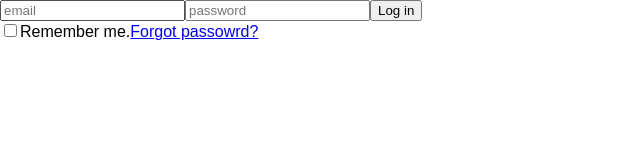
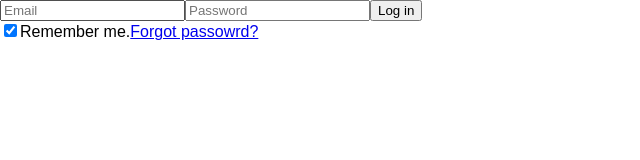
Before and after one commit to prathusingh/Socio, a React (Create React App) app in the folder client/: page /login in a window 1280 px wide. Shown: the top 160 px of the page, without its empty margins (0-640 px from the left). Built offline with nearby package versions, Linux system fonts and the light colour scheme.

Commit message:
Added formik to login form

```diff
--- a/client/package.json
+++ b/client/package.json
@@ -8,7 +8,8 @@
     "react": "^16.8.2",
     "react-dom": "^16.8.2",
     "react-router-dom": "^4.3.1",
-    "react-scripts": "2.1.5"
+    "react-scripts": "2.1.5",
+    "yup": "^0.26.10"
   },
   "scripts": {
     "start": "react-scripts start",
--- a/client/src/App.js
+++ b/client/src/App.js
@@ -12,7 +12,9 @@ export default class App extends Component {
           <About />
           <Auth />
         </div>
-        <Footer />
+        <footer>
+          <Footer />
+        </footer>
       </div>
     );
   }
--- a/client/src/components/landing/footer/Footer.js
+++ b/client/src/components/landing/footer/Footer.js
@@ -1,8 +1,6 @@
-import React, { Component } from 'react';
+import React from 'react';
 import './Footer.scss';
 
-export class Footer extends Component {
-  render() {
-    return <div className="footer">This is footer</div>;
-  }
+export function Footer(props) {
+  return <div className="footer">This is footer</div>;
 }
--- a/client/src/components/login/Login.js
+++ b/client/src/components/login/Login.js
@@ -1,38 +1,48 @@
 import React, { Component } from 'react';
+import { withFormik, Form, Field } from 'formik';
+import * as Yup from 'yup';
 
-export class Login extends Component {
-  constructor() {
-    super();
-    this.state = {
+const Login = ({ values, errors, touched }) => {
+  return (
+    <Form className="Login">
+      {touched.email && errors.email && <p>{errors.email}</p>}
+      <Field name="email" type="email" placeholder="Email" />
+      {touched.password && errors.password && <p>{errors.password}</p>}
+      <Field name="password" type="password" placeholder="Password" />
+      <button type="submit" name="login">
+        Log in
+      </button>
+      <section className="Login-extras">
+        <label for="rememberMe">
+          <Field
+            type="checkbox"
+            name="remember"
+            id="rememberMe"
+            checked={values.remember}
+          />
+          Remember me
+        </label>
+        <span>.</span>
+        <a href="#">Forgot passowrd?</a>
+      </section>
+    </Form>
+  );
+};
+
+export const LoginForm = withFormik({
+  mapPropsToValues() {
+    return {
       email: '',
-      password: ''
+      password: '',
+      remember: true
     };
-  }
-  render() {
-    return (
-      <form className="login">
-        <input
-          name="email"
-          type="text"
-          placeholder="email"
-          value={this.state.email}
-        />
-        <input
-          name="password"
-          type="password"
-          placeholder="password"
-          value={this.state.password}
-        />
-        <button type="submit" name="login">
-          Log in
-        </button>
-        <div className="login-extras">
-          <input type="checkbox" name="remember" id="rememberMe" />
-          <label for="rememberMe">Remember me</label>
-          <span>.</span>
-          <a href="#">Forgot passowrd?</a>
-        </div>
-      </form>
-    );
-  }
-}
+  },
+  validationSchema: Yup.object().shape({
+    email: Yup.string()
+      .email()
+      .required('Did you forget to add email'),
+    password: Yup.string()
+      .min(8, 'Please enter password greater than 8 characters')
+      .required('Did you forget to add password')
+  })
+})(Login);
--- a/client/src/index.js
+++ b/client/src/index.js
@@ -3,14 +3,14 @@ import ReactDOM from 'react-dom';
 import { BrowserRouter as Router, Route } from 'react-router-dom';
 import './index.css';
 import App from './App';
-import { Login } from './components/login/Login';
+import { LoginForm } from './components/login/Login';
 import * as serviceWorker from './serviceWorker';
 
 ReactDOM.render(
   <Router>
     <div>
       <Route exact path="/" component={App} />
-      <Route exact path="/login" component={Login} />
+      <Route exact path="/login" component={LoginForm} />
     </div>
   </Router>,
   document.getElementById('root')
```
Also changed, not shown: 1 other file (tests, documents, lock files or other folders).
